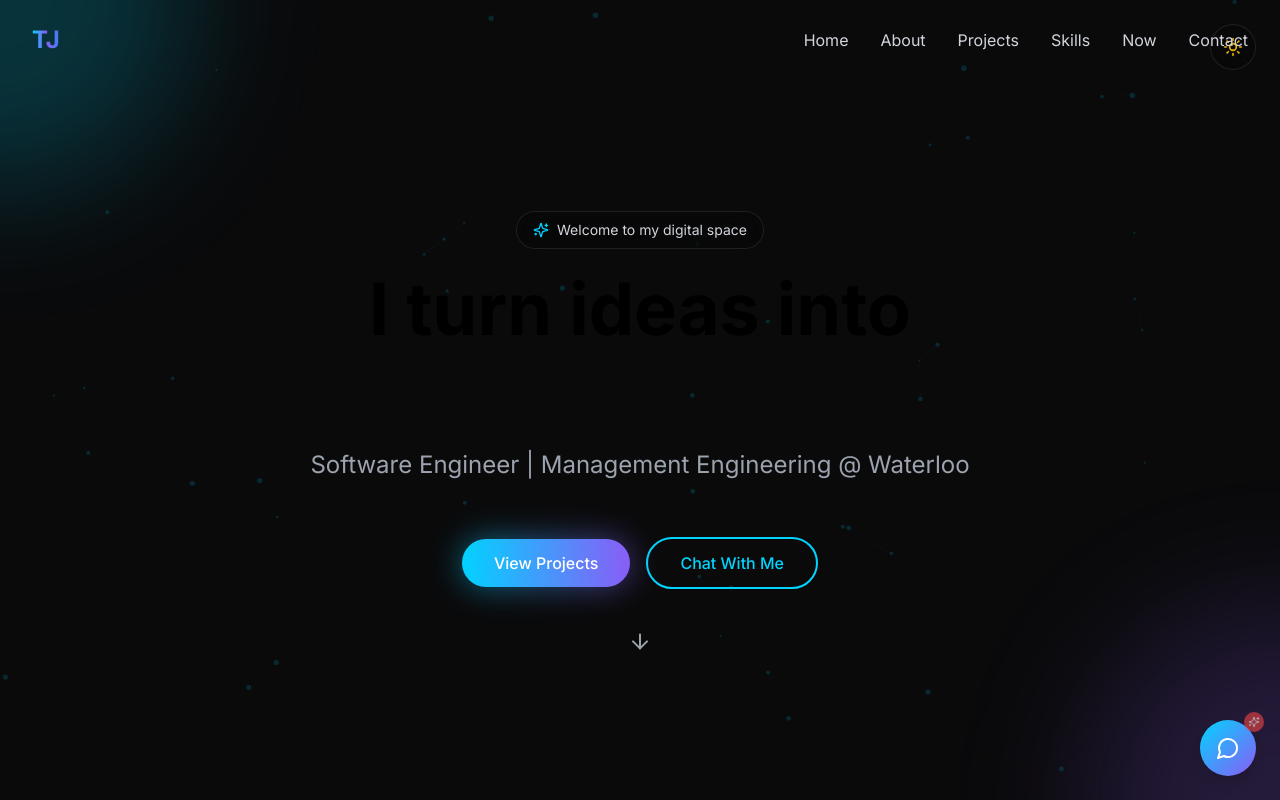
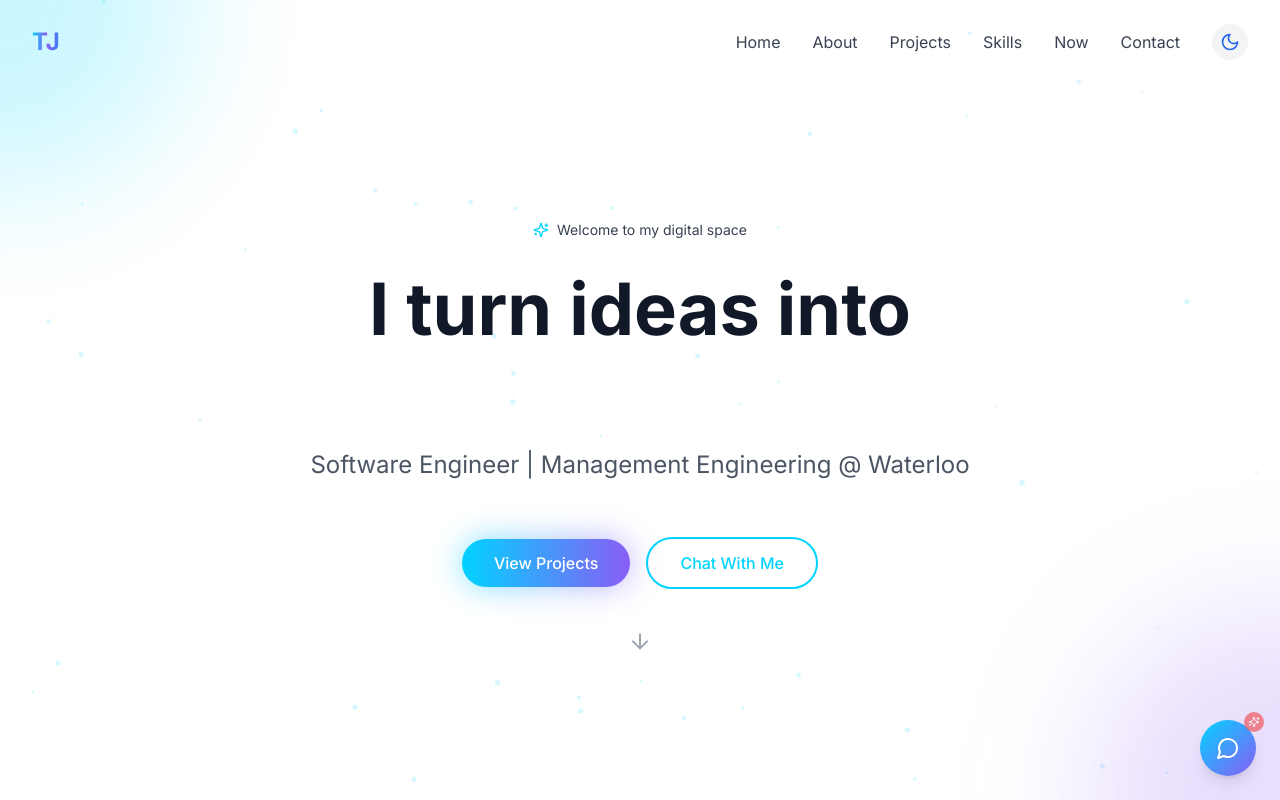
Before and after one commit to timfmjones/tim-jones-portfolio, a Next.js app: page / in a window 1280 px wide. Shown: the top 800 px of the page. Built offline with nearby package versions, Linux system fonts and the light colour scheme.

Commit message:
fix theme button

```diff
--- a/app/layout.tsx
+++ b/app/layout.tsx
@@ -61,8 +61,28 @@ export default function RootLayout({
     <html lang="en" suppressHydrationWarning>
       <head>
         <link rel="icon" href="/favicon.ico" />
+        <script
+          dangerouslySetInnerHTML={{
+            __html: `
+              (function() {
+                try {
+                  const theme = localStorage.getItem('theme');
+                  if (theme) {
+                    document.documentElement.classList.add(theme);
+                  } else if (window.matchMedia('(prefers-color-scheme: light)').matches) {
+                    document.documentElement.classList.add('light');
+                  } else {
+                    document.documentElement.classList.add('dark');
+                  }
+                } catch (e) {
+                  document.documentElement.classList.add('dark');
+                }
+              })();
+            `,
+          }}
+        />
       </head>
-      <body className={`${inter.variable} ${jetbrainsMono.variable} font-sans`}>
+      <body className={`${inter.variable} ${jetbrainsMono.variable} font-sans bg-white dark:bg-dark-bg text-gray-900 dark:text-gray-100 transition-colors duration-300`}>
         <ThemeProvider>
           {children}
         </ThemeProvider>
--- a/app/page.tsx
+++ b/app/page.tsx
@@ -10,7 +10,8 @@ import NowSection from '../components/NowSection'
 import Contact from '../components/Contact'
 import Footer from '../components/Footer'
 import Chatbot from '../components/Chatbot'
-import ThemeToggle from '../components/ThemeToggle'
+// Remove this line if using integrated theme toggle in Navigation
+// import ThemeToggle from '../components/ThemeToggle'
 import { motion } from 'framer-motion'
 
 export default function Home() {
@@ -20,15 +21,13 @@ export default function Home() {
     setMounted(true)
   }, [])
 
-  if (!mounted) {
-    return null
-  }
-
   return (
     <main className="min-h-screen bg-white dark:bg-dark-bg transition-colors duration-300">
       <Navigation />
-      <ThemeToggle />
+      {/* Remove this line if using integrated theme toggle in Navigation */}
+      {/* <ThemeToggle /> */}
 
+      {mounted ? (
         <motion.div
           initial={{ opacity: 0 }}
           animate={{ opacity: 1 }}
@@ -42,6 +41,17 @@ export default function Home() {
           <Contact />
           <Footer />
         </motion.div>
+      ) : (
+        <div>
+          <Hero />
+          <About />
+          <Projects />
+          <Skills />
+          <NowSection />
+          <Contact />
+          <Footer />
+        </div>
+      )}
 
       <Chatbot />
     </main>
--- a/components/Navigation.tsx
+++ b/components/Navigation.tsx
@@ -2,7 +2,8 @@
 
 import { useState, useEffect } from 'react'
 import { motion } from 'framer-motion'
-import { Menu, X } from 'lucide-react'
+import { Menu, X, Sun, Moon } from 'lucide-react'
+import { useTheme } from './ThemeProvider'
 
 const navItems = [
   { name: 'Home', href: '#home' },
@@ -16,6 +17,12 @@ const navItems = [
 export default function Navigation() {
   const [isScrolled, setIsScrolled] = useState(false)
   const [isMobileMenuOpen, setIsMobileMenuOpen] = useState(false)
+  const { theme, setTheme } = useTheme()
+  const [mounted, setMounted] = useState(false)
+
+  useEffect(() => {
+    setMounted(true)
+  }, [])
 
   useEffect(() => {
     const handleScroll = () => {
@@ -32,6 +39,11 @@ export default function Navigation() {
       element.scrollIntoView({ behavior: 'smooth' })
     }
     setIsMobileMenuOpen(false)
+  }
+
+  const toggleTheme = () => {
+    const newTheme = theme === 'dark' ? 'light' : 'dark'
+    setTheme(newTheme)
   }
 
   return (
@@ -57,8 +69,8 @@ export default function Navigation() {
             </a>
           </motion.div>
 
-          {/* Desktop Navigation */}
-          <div className="hidden md:flex space-x-8">
+          {/* Desktop Navigation with Theme Toggle */}
+          <div className="hidden md:flex items-center space-x-8">
             {navItems.map((item, index) => (
               <motion.a
                 key={item.name}
@@ -72,31 +84,67 @@ export default function Navigation() {
                 {item.name}
               </motion.a>
             ))}
+
+            {/* Theme Toggle Button */}
+            {mounted && (
+              <motion.button
+                initial={{ opacity: 0, scale: 0 }}
+                animate={{ opacity: 1, scale: 1 }}
+                transition={{ delay: 0.7 }}
+                onClick={toggleTheme}
+                className="p-2 bg-gray-100 dark:bg-gray-800 rounded-full hover:scale-110 transition-transform ml-4"
+                aria-label="Toggle theme"
+              >
+                {theme === 'dark' ? (
+                  <Sun className="w-5 h-5 text-yellow-500" />
+                ) : (
+                  <Moon className="w-5 h-5 text-blue-600" />
+                )}
+              </motion.button>
+            )}
           </div>
+
+          {/* Mobile Controls */}
+          <div className="flex md:hidden items-center space-x-2">
+            {/* Mobile Theme Toggle */}
+            {mounted && (
+              <button
+                onClick={toggleTheme}
+                className="p-2 bg-gray-100 dark:bg-gray-800 rounded-full"
+                aria-label="Toggle theme"
+              >
+                {theme === 'dark' ? (
+                  <Sun className="w-5 h-5 text-yellow-500" />
+                ) : (
+                  <Moon className="w-5 h-5 text-blue-600" />
+                )}
+              </button>
+            )}
 
             {/* Mobile Menu Button */}
             <button
               onClick={() => setIsMobileMenuOpen(!isMobileMenuOpen)}
-            className="md:hidden p-2"
+              className="p-2"
             >
               {isMobileMenuOpen ? <X size={24} /> : <Menu size={24} />}
             </button>
           </div>
+        </div>
 
-        {/* Mobile Navigation */}
+        {/* Mobile Navigation Menu */}
         {isMobileMenuOpen && (
           <motion.div
             initial={{ opacity: 0, height: 0 }}
             animate={{ opacity: 1, height: 'auto' }}
             exit={{ opacity: 0, height: 0 }}
-            className="md:hidden mt-4 py-4 space-y-4"
+            className="md:hidden mt-4 py-4 space-y-4 bg-white dark:bg-dark-bg rounded-lg shadow-lg"
           >
             {navItems.map((item) => (
               <a
                 key={item.name}
                 href={item.href}
                 onClick={(e) => handleNavClick(e, item.href)}
-                className="block text-gray-700 dark:text-gray-300 hover:text-primary dark:hover:text-primary transition-colors"
+                className="block px-4 py-2 text-gray-700 dark:text-gray-300 hover:text-primary dark:hover:text-primary transition-colors"
               >
                 {item.name}
               </a>
--- a/components/ThemeProvider.tsx
+++ b/components/ThemeProvider.tsx
@@ -2,7 +2,7 @@
 
 import { createContext, useContext, useEffect, useState } from 'react'
 
-type Theme = 'dark' | 'light' | 'system'
+type Theme = 'dark' | 'light'
 
 type ThemeProviderProps = {
   children: React.ReactNode
@@ -23,35 +23,42 @@ export function ThemeProvider({ children }: ThemeProviderProps) {
 
   useEffect(() => {
     setMounted(true)
+    // Get theme from localStorage or system preference
     const storedTheme = localStorage.getItem('theme') as Theme
     if (storedTheme) {
       setTheme(storedTheme)
-    } else if (window.matchMedia('(prefers-color-scheme: dark)').matches) {
-      setTheme('dark')
+      document.documentElement.classList.remove('light', 'dark')
+      document.documentElement.classList.add(storedTheme)
+    } else {
+      // Check system preference
+      if (window.matchMedia('(prefers-color-scheme: light)').matches) {
+        setTheme('light')
+        document.documentElement.classList.remove('dark')
+        document.documentElement.classList.add('light')
+      } else {
+        setTheme('dark')
+        document.documentElement.classList.remove('light')
+        document.documentElement.classList.add('dark')
+      }
     }
   }, [])
 
-  useEffect(() => {
-    if (!mounted) return
+  const updateTheme = (newTheme: Theme) => {
+    setTheme(newTheme)
 
-    const root = window.document.documentElement
-    root.classList.remove('light', 'dark')
+    // Update DOM
+    document.documentElement.classList.remove('light', 'dark')
+    document.documentElement.classList.add(newTheme)
 
-    if (theme === 'system') {
-      const systemTheme = window.matchMedia('(prefers-color-scheme: dark)').matches
-        ? 'dark'
-        : 'light'
-      root.classList.add(systemTheme)
-    } else {
-      root.classList.add(theme)
-    }
+    // Save to localStorage
+    localStorage.setItem('theme', newTheme)
 
-    localStorage.setItem('theme', theme)
-  }, [theme, mounted])
+    console.log('Theme updated to:', newTheme) // Debug log
+  }
 
   const value = {
     theme,
-    setTheme,
+    setTheme: updateTheme,
   }
 
   return (
--- a/components/ThemeToggle.tsx
+++ b/components/ThemeToggle.tsx
@@ -2,25 +2,63 @@
 
 import { Moon, Sun } from 'lucide-react'
 import { useTheme } from './ThemeProvider'
-import { motion } from 'framer-motion'
+import { motion, AnimatePresence } from 'framer-motion'
+import { useEffect, useState } from 'react'
 
 export default function ThemeToggle() {
   const { theme, setTheme } = useTheme()
+  const [mounted, setMounted] = useState(false)
+
+  useEffect(() => {
+    setMounted(true)
+  }, [])
+
+  const toggleTheme = () => {
+    const newTheme = theme === 'dark' ? 'light' : 'dark'
+    console.log('Toggling theme from', theme, 'to', newTheme) // Debug log
+    setTheme(newTheme)
+  }
+
+  // Prevent hydration mismatch - show placeholder
+  if (!mounted) {
+    return (
+      <div className="fixed top-6 right-6 z-40 p-3 rounded-full w-[50px] h-[50px] bg-gray-200 dark:bg-gray-800" />
+    )
+  }
 
   return (
     <motion.button
       initial={{ opacity: 0, scale: 0 }}
       animate={{ opacity: 1, scale: 1 }}
-      transition={{ delay: 0.5 }}
-      onClick={() => setTheme(theme === 'dark' ? 'light' : 'dark')}
-      className="fixed top-6 right-6 z-40 p-3 glass-effect rounded-full hover:scale-110 transition-transform"
+      transition={{ delay: 0.2 }}
+      onClick={toggleTheme}
+      className="fixed top-6 right-6 z-40 p-3 bg-gray-100 dark:bg-gray-800 border border-gray-300 dark:border-gray-700 rounded-full hover:scale-110 transition-all duration-200 shadow-lg"
       aria-label="Toggle theme"
+      type="button"
     >
-      {theme === 'dark' ? (
-        <Sun className="w-5 h-5 text-yellow-500" />
-      ) : (
-        <Moon className="w-5 h-5 text-blue-600" />
-      )}
+      <AnimatePresence mode="wait">
+        {theme === 'dark' ? (
+          <motion.div
+            key="sun"
+            initial={{ rotate: -90, opacity: 0 }}
+            animate={{ rotate: 0, opacity: 1 }}
+            exit={{ rotate: 90, opacity: 0 }}
+            transition={{ duration: 0.2 }}
+          >
+            <Sun className="w-5 h-5 text-yellow-500" />
+          </motion.div>
+        ) : (
+          <motion.div
+            key="moon"
+            initial={{ rotate: 90, opacity: 0 }}
+            animate={{ rotate: 0, opacity: 1 }}
+            exit={{ rotate: -90, opacity: 0 }}
+            transition={{ duration: 0.2 }}
+          >
+            <Moon className="w-5 h-5 text-blue-600" />
+          </motion.div>
+        )}
+      </AnimatePresence>
     </motion.button>
   )
 }
```
Lines whose indentation alone changed are shown as unchanged.
